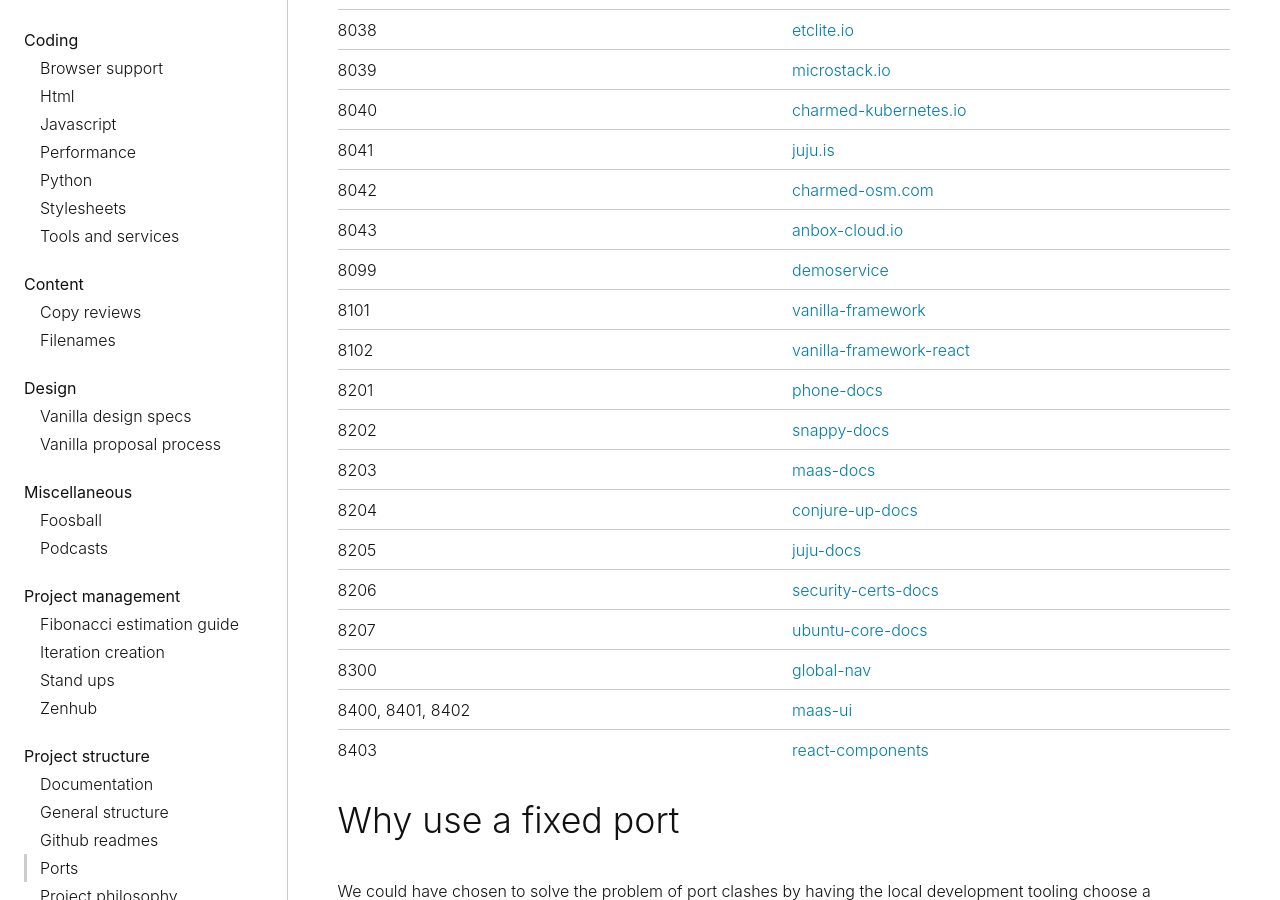
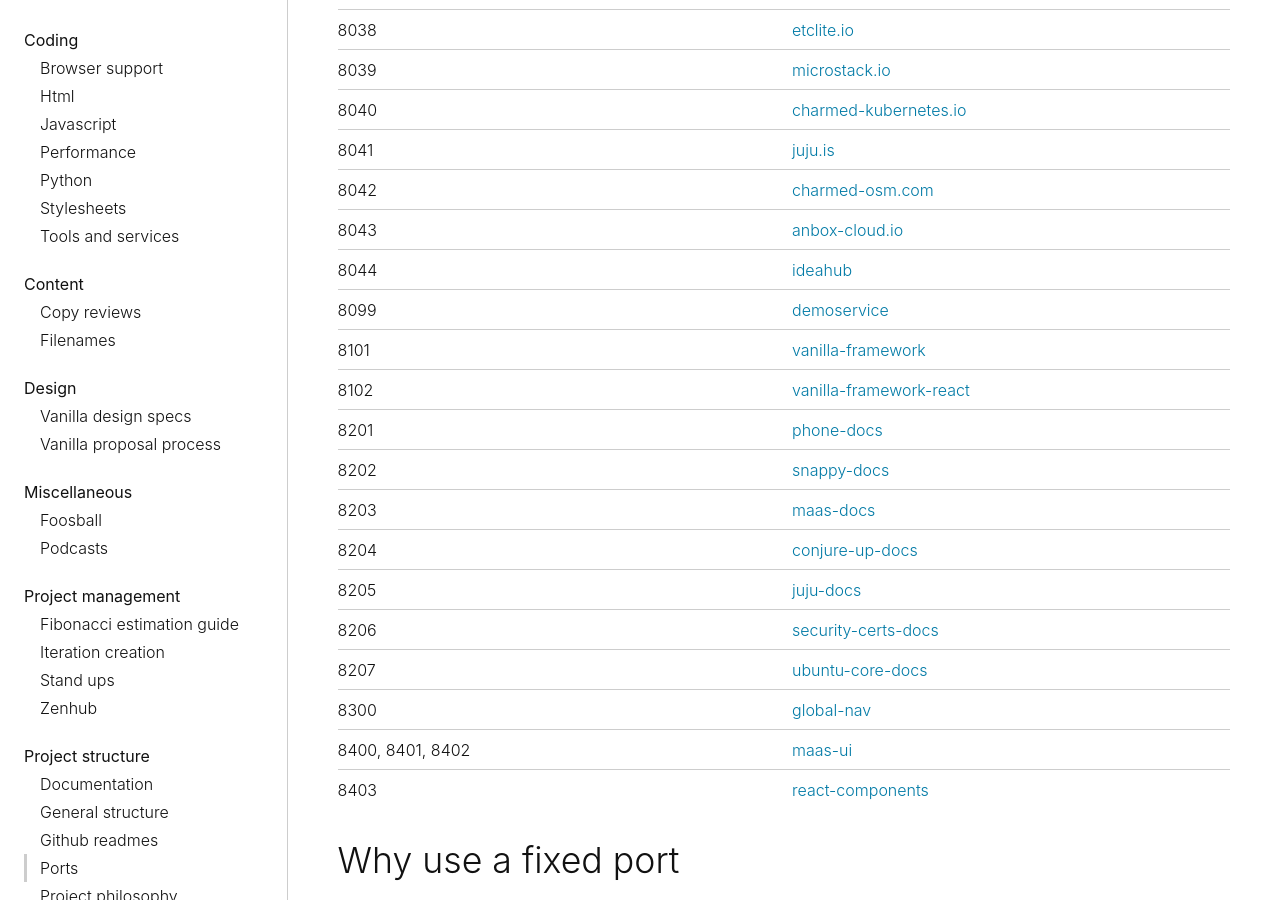
Before and after one commit to canonical-web-and-design/practices, a Jekyll site: the page built from project-structure/ports.md, in a window 1280 px wide and 900 px high, scrolled down 2125 px. Built offline with Jekyll 4.4.1, drawn with Linux system fonts in a browser that asks for light colours; some web fonts are replaced.

Commit message:
Add ideahub port

```diff
--- a/project-structure/ports.md
+++ b/project-structure/ports.md
@@ -56,6 +56,7 @@
 | 8041             | [juju.is](https://github.com/canonical-web-and-design/juju.is)                                      |
 | 8042             | [charmed-osm.com](https://github.com/canonical-web-and-design/charmed-osm.com)                      |
 | 8043             | [anbox-cloud.io](https://github.com/canonical-web-and-design/anbox-cloud.io)                        |
+| 8044             | [ideahub](https://github.com/canonical-web-and-design/ideahub)                                      |
 | 8099             | [demoservice](https://github.com/canonical-web-and-design/demoservice)                              |
 | 8101             | [vanilla-framework](https://github.com/canonical-web-and-design/vanilla-framework)                  |
 | 8102             | [vanilla-framework-react](https://github.com/canonical-web-and-design/vanilla-framework-react)      |
```
